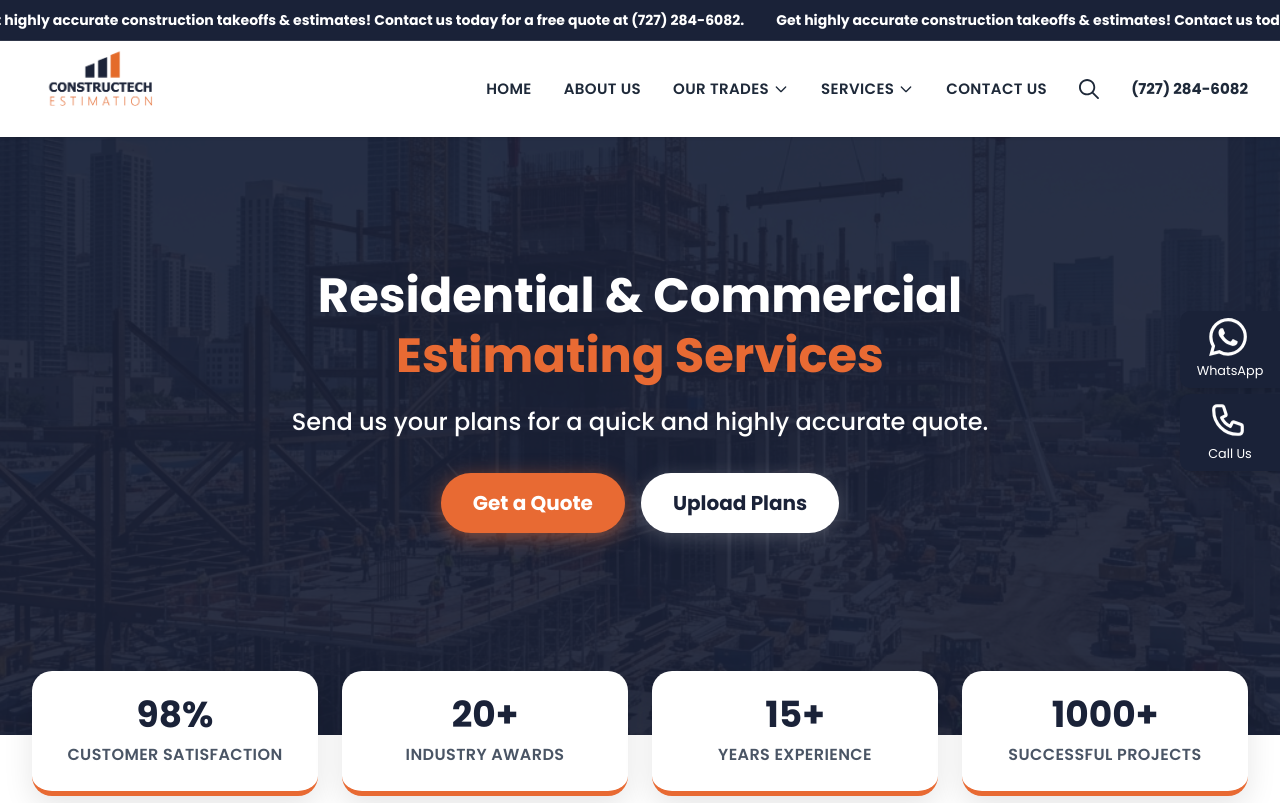
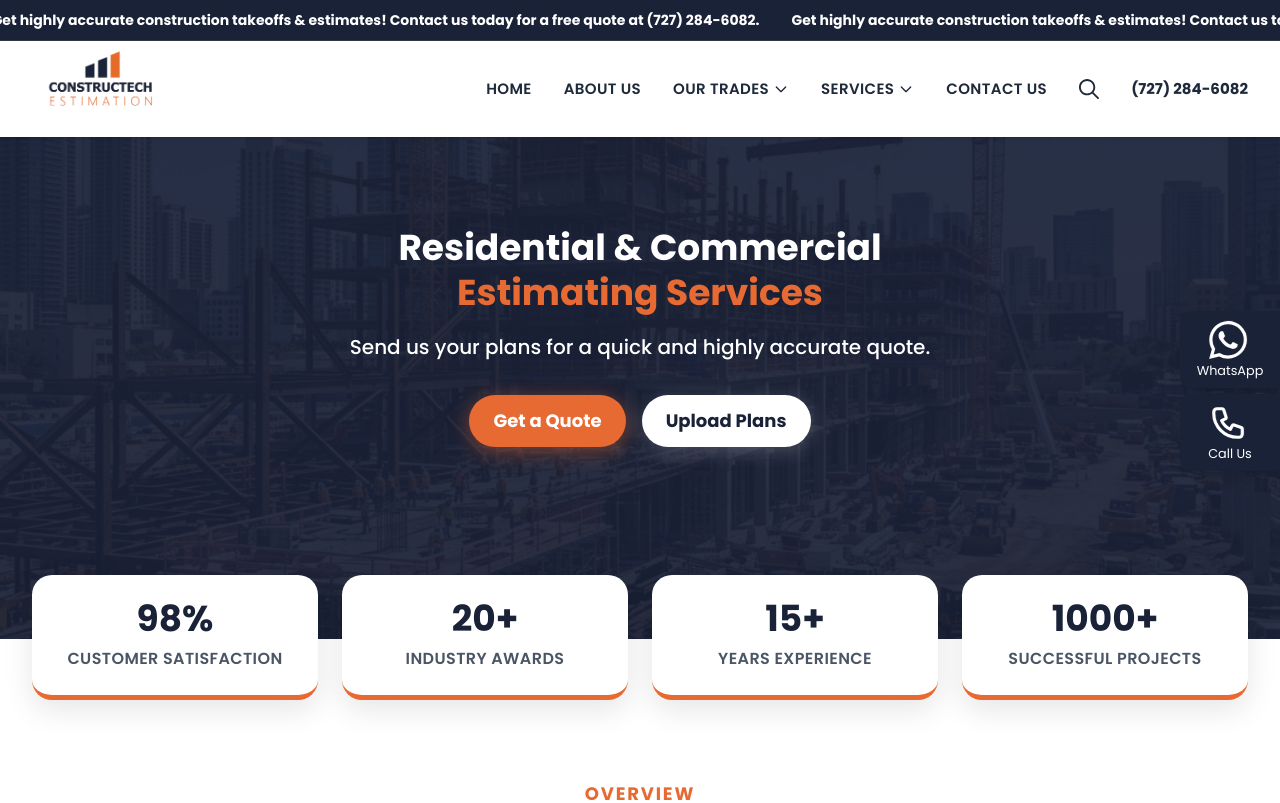
Before and after one commit to Alirazadev786/constructech-estimation, a Next.js app: page / in a window 1280 px wide. Shown: the top 803 px of the page. Built offline with nearby package versions, Linux system fonts and the light colour scheme.

Commit message:
Further refine hero slider layout to reduce empty space and prevent overlap

```diff
--- a/src/components/HeroSlider.tsx
+++ b/src/components/HeroSlider.tsx
@@ -20,11 +20,11 @@ export default function HeroSlider() {
   );
 
   return (
-    <section className="relative w-full bg-brand-navy min-h-[500px] flex items-start overflow-hidden" ref={emblaRef}>
-      <div className="flex w-full h-full min-h-[500px]">
+    <section className="relative w-full bg-brand-navy min-h-[450px] flex items-start overflow-hidden" ref={emblaRef}>
+      <div className="flex w-full h-full min-h-[450px]">
 
         {/* Slide 1 */}
-        <div className="relative flex-[0_0_100%] min-w-0 flex items-center pt-8 pb-20 md:pt-10 md:pb-28">
+        <div className="relative flex-[0_0_100%] min-w-0 flex items-center pt-4 pb-20 md:pt-6 md:pb-32">
           {/* Background Image */}
           <div className="absolute inset-0 z-0">
             <Image
@@ -41,24 +41,24 @@ export default function HeroSlider() {
             <div className="grid md:grid-cols-2 gap-12 items-center">
               {/* Left Content */}
               <div className="text-left text-white max-w-2xl">
-                <h1 className="text-3xl md:text-4xl lg:text-5xl font-extrabold leading-tight mb-4">
+                <h1 className="text-2xl md:text-3xl lg:text-4xl font-extrabold leading-tight mb-4">
                   Construction Estimating &amp;<br />
                   <span className="text-brand-orange">Quantity Takeoff Services</span>
                 </h1>
-                <p className="text-lg md:text-xl mb-8 leading-relaxed font-medium">
+                <p className="text-base md:text-lg mb-8 leading-relaxed font-medium">
                   Take no risk, right from pre-design to bid documentation. Enhance your project management with the support of our professional estimators.
                 </p>
 
                 <div className="flex flex-col sm:flex-row gap-4">
                   <a
                     href="tel:1-727-284-6082"
-                    className="bg-brand-orange hover:bg-[#d65f29] text-white px-8 py-4 rounded font-bold text-lg text-center transition shadow-lg"
+                    className="bg-brand-orange hover:bg-[#d65f29] text-white px-6 py-3 rounded font-bold text-lg text-center transition shadow-lg"
                   >
                     Call Us
                   </a>
                   <Link
                     href="/contact"
-                    className="bg-white hover:bg-gray-100 text-brand-navy px-8 py-4 rounded font-bold text-lg text-center transition shadow-lg flex items-center justify-center gap-2"
+                    className="bg-white hover:bg-gray-100 text-brand-navy px-6 py-3 rounded font-bold text-lg text-center transition shadow-lg flex items-center justify-center gap-2"
                   >
                     Book an Appointment
                   </Link>
@@ -66,7 +66,7 @@ export default function HeroSlider() {
               </div>
 
               {/* Right Image */}
-              <div className="relative w-full h-[300px] md:h-[400px] rounded-[20px] shadow-2xl overflow-hidden border-4 border-white/10 mt-10 md:mt-0">
+              <div className="relative w-full h-[250px] md:h-[350px] rounded-[20px] shadow-2xl overflow-hidden border-4 border-white/10 mt-10 md:mt-0">
                 <Image
                   src="/images/hero_estimators.png"
                   alt="Professional Estimators"
@@ -80,7 +80,7 @@ export default function HeroSlider() {
         </div>
 
         {/* Slide 2 */}
-        <div className="relative flex-[0_0_100%] min-w-0 flex items-center pt-8 pb-20 md:pt-10 md:pb-28">
+        <div className="relative flex-[0_0_100%] min-w-0 flex items-center pt-4 pb-20 md:pt-6 md:pb-32">
           {/* Background Image */}
           <div className="absolute inset-0 z-0">
             <Image
@@ -93,23 +93,23 @@ export default function HeroSlider() {
           </div>
 
           <div className="relative z-10 max-w-7xl mx-auto px-4 sm:px-6 lg:px-8 w-full text-center">
-            <h1 className="text-3xl md:text-4xl lg:text-5xl font-extrabold leading-tight mb-4 text-white">
+            <h1 className="text-2xl md:text-3xl lg:text-4xl font-extrabold leading-tight mb-4 text-white">
               Residential & Commercial <br />
               <span className="text-brand-orange">Estimating Services</span>
             </h1>
-            <p className="text-xl md:text-2xl mb-8 leading-relaxed font-medium text-white max-w-3xl mx-auto">
+            <p className="text-lg md:text-xl mb-8 leading-relaxed font-medium text-white max-w-3xl mx-auto">
               Send us your plans for a quick and highly accurate quote.
             </p>
             <div className="flex flex-col sm:flex-row justify-center gap-4">
               <Link
                 href="/contact"
-                className="inline-block bg-brand-orange hover:bg-[#d65f29] text-white px-8 py-4 rounded-[40px] font-bold text-xl text-center transition shadow-[0px_4px_20px_0px_rgba(232,106,51,0.5)]"
+                className="inline-block bg-brand-orange hover:bg-[#d65f29] text-white px-6 py-3 rounded-[40px] font-bold text-lg text-center transition shadow-[0px_4px_20px_0px_rgba(232,106,51,0.5)]"
               >
                 Get a Quote
               </Link>
               <Link
                 href="/contact"
-                className="inline-block bg-white hover:bg-gray-100 text-brand-navy px-8 py-4 rounded-[40px] font-bold text-xl text-center transition shadow-[0px_4px_20px_0px_rgba(255,255,255,0.2)]"
+                className="inline-block bg-white hover:bg-gray-100 text-brand-navy px-6 py-3 rounded-[40px] font-bold text-lg text-center transition shadow-[0px_4px_20px_0px_rgba(255,255,255,0.2)]"
               >
                 Upload Plans
               </Link>
```
